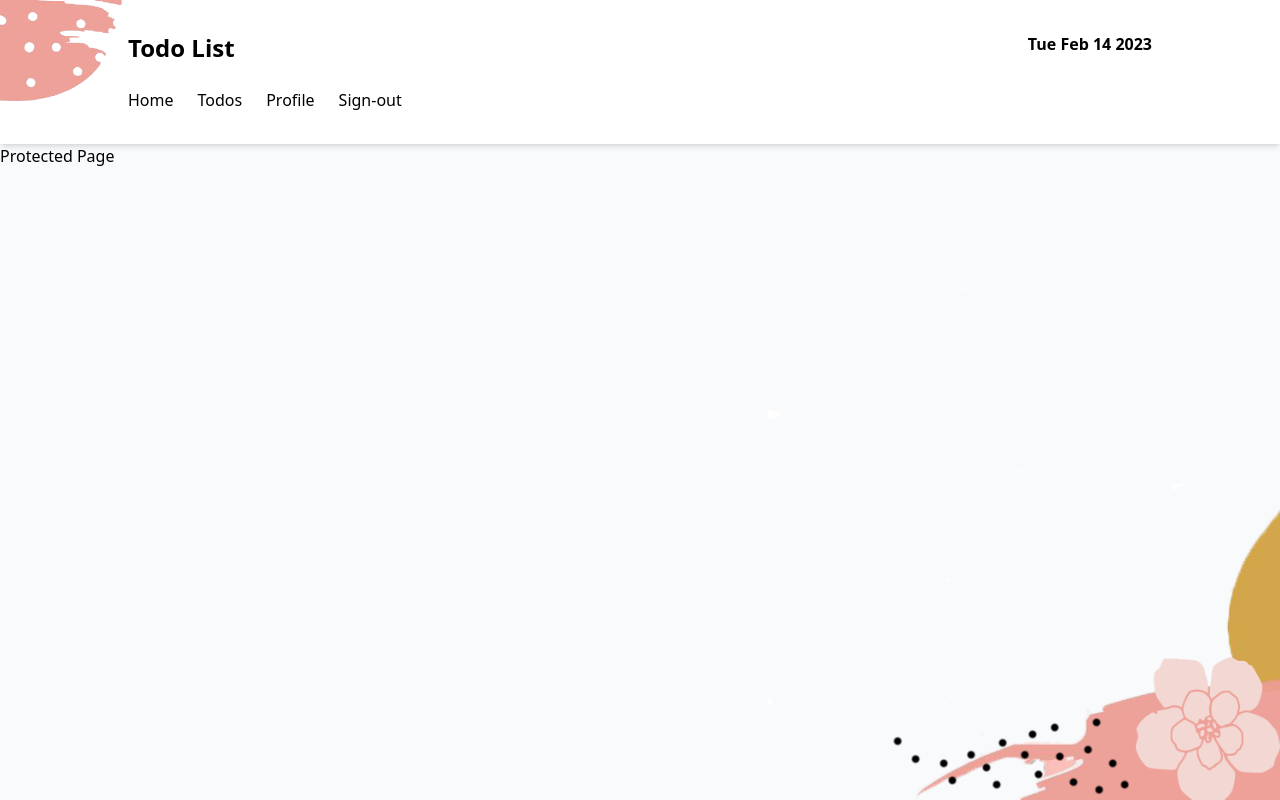
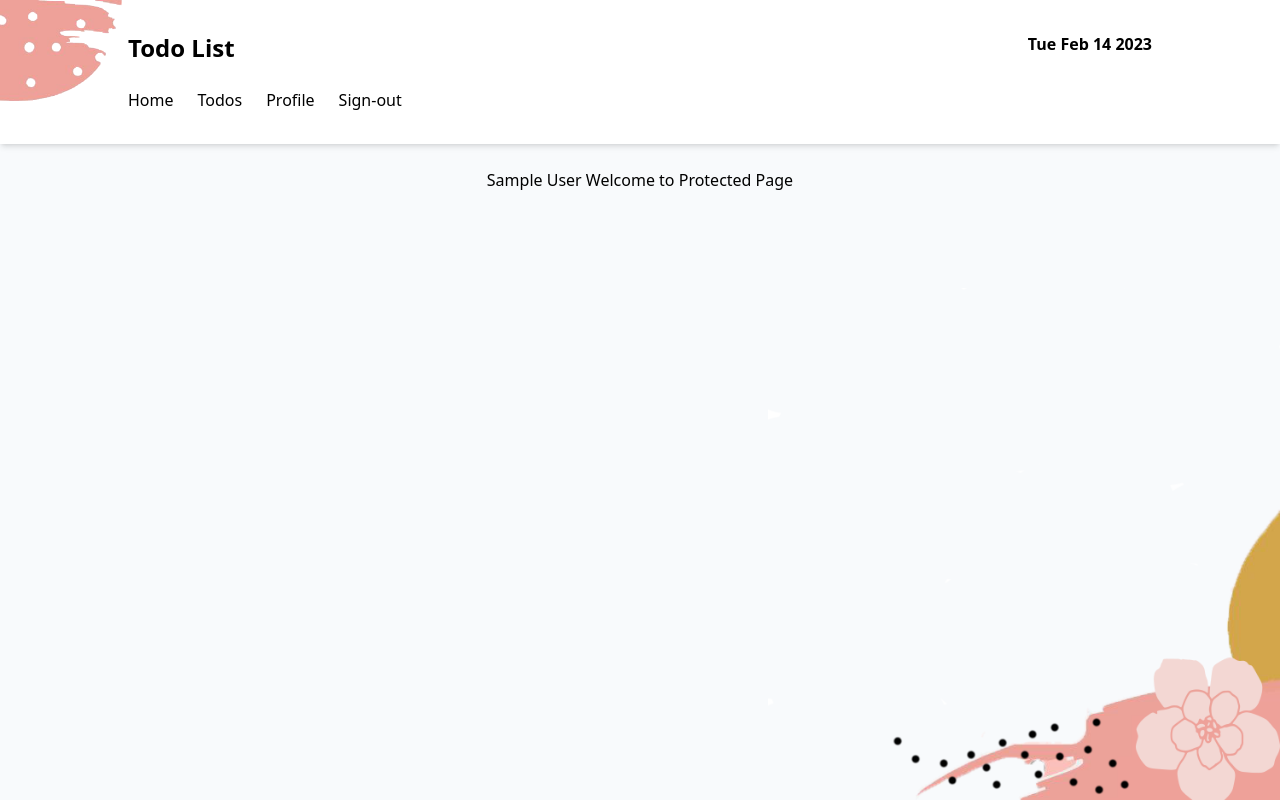
Before and after one commit to sepidehbiglarizadeh/Todo-App-Next.js, a Next.js app: page /protected-ssr in a window 1280 px wide. Built offline with nearby package versions, Linux system fonts and the light colour scheme; no server answers; sample sign-in values are in the browser's storage.

Commit message:
Securing pages on the Server-Side

```diff
--- a/src/pages/protected-ssr.js
+++ b/src/pages/protected-ssr.js
@@ -4,13 +4,28 @@ const ProtectedSSR = () => {
   const { data: session, status } = useSession();
   console.log(session);
 
-  return <h1>Protected Page</h1>;
+  return (
+    <h1 className="text-center mt-6">
+      {session.user.name} Welcome to Protected Page
+    </h1>
+  );
 };
 
 export default ProtectedSSR;
 
 export async function getServerSideProps(context) {
   const session = await getSession(context);
+
+  if (!session) {
+    return {
+      redirect: {
+        destination:
+          "/api/auth/signin?callbackUrl=http://localhost:3000/protected-ssr",
+        permanent: false,
+      },
+    };
+  }
+
   return {
     props: {
       session,
```
